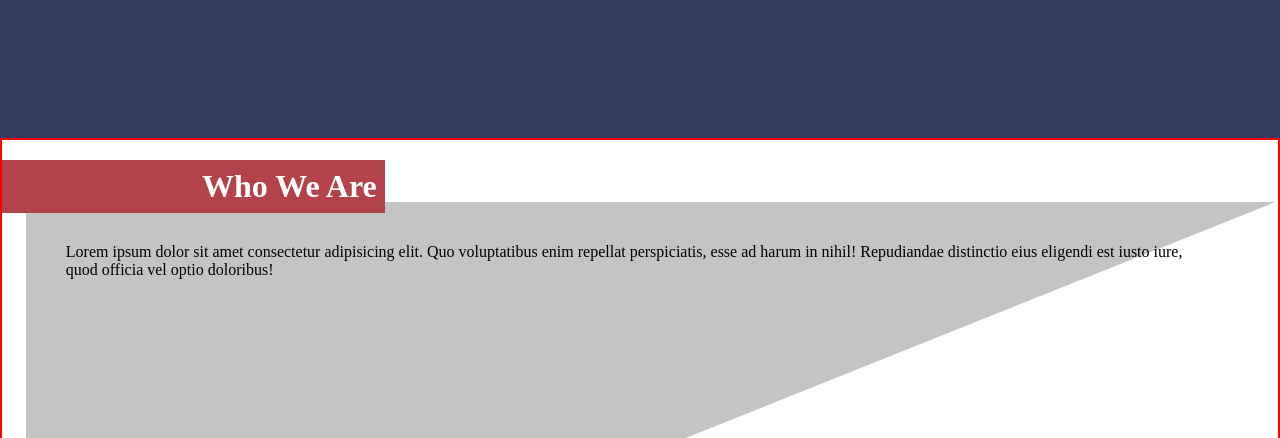
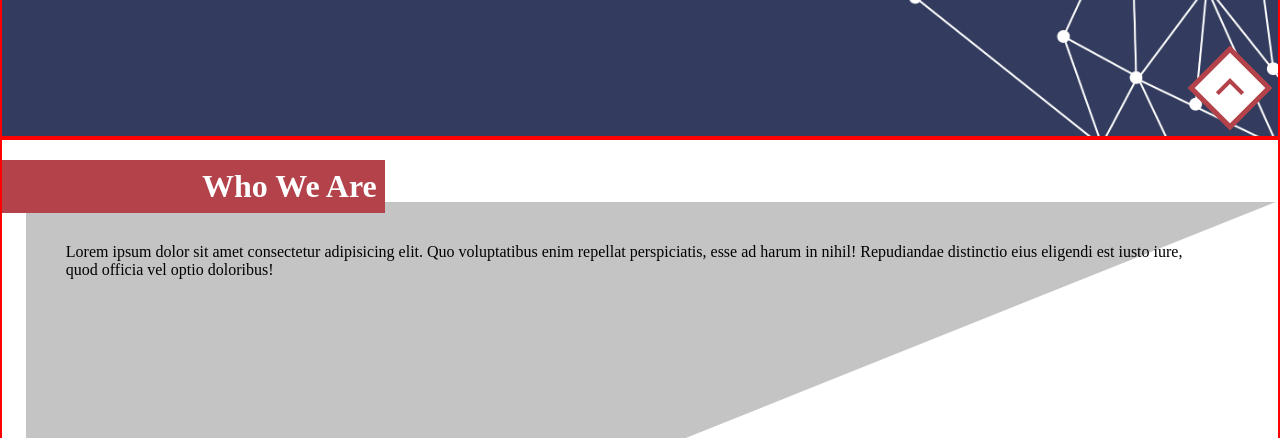
Before and after one commit to MahoMori/udi_labo, a website: page index.html in a window 1280 px wide. Shown: the part 662-1100 px from the top of the page. Drawn offline with Linux system fonts and the light colour scheme.

Commit message:
stylised nav-button

```diff
--- a/index.html
+++ b/index.html
@@ -30,9 +30,9 @@
                     <li><a href="#contact">Contact</a></li>
                 </ul>
             </div>
+            <div class="clr"></div>
         </nav>
 
-        <div class="clr"></div>
 
         <div id="top-div">
             <div class="container">
--- a/scss/_layout.scss
+++ b/scss/_layout.scss
@@ -27,9 +27,6 @@ a {
     background-color: map-get($colors, navy);
     height: 100vh;
     width: 100%;
-
-    // display: grid;
-    // 最初が60px
 
     .top-nav-div {
         // padding: 0 20px;
@@ -84,6 +81,8 @@ a {
         @include robotoC;
         @include bgImgStyle;
 
+        height: calc(100vh - 60px);
+
         border: 2px solid red;
 
 
@@ -108,9 +107,34 @@ a {
     }
 
     #to-top-btn {
-        height: 50px;
-        width: 50px;
+        height: 60px;
+        width: 60px;
         border: solid 5px map-get($colors, darkred);
+        position: fixed;
+        right: 0;
+        bottom: 0;
+        margin: 0 20px 20px 0;
+        transform: rotate(45deg);
+        cursor: pointer;
+        background-color: #fff;
+
+        a {
+            border-top: solid 4px map-get($colors, darkred);
+            border-left: solid 4px map-get($colors, darkred);
+            width: 20px;
+            height: 20px;
+            transform: rotate(45deg);
+            position: absolute;
+            top: 55%;
+            left: 55%;
+            transform: translate(-50%, -50%);
+
+            // &::after {
+            //     content: "To Top";
+            //     color: map-get($colors, darkred);
+            //     transform: none;
+            // }
+        }
     }
 
 }
@@ -118,7 +142,6 @@ a {
 #contact {
     background-color: map-get($colors, navy);
     width: 100%;
-    // height: 800px;
     height: 100vh;
     position: relative;
     @include bgImgStyle;
@@ -232,4 +255,5 @@ footer {
         text-align: center;
         padding-top: 5px;
     }
+
 }
```
Also changed, not shown: css/main.css, images/download.png (added), 1 other file.
